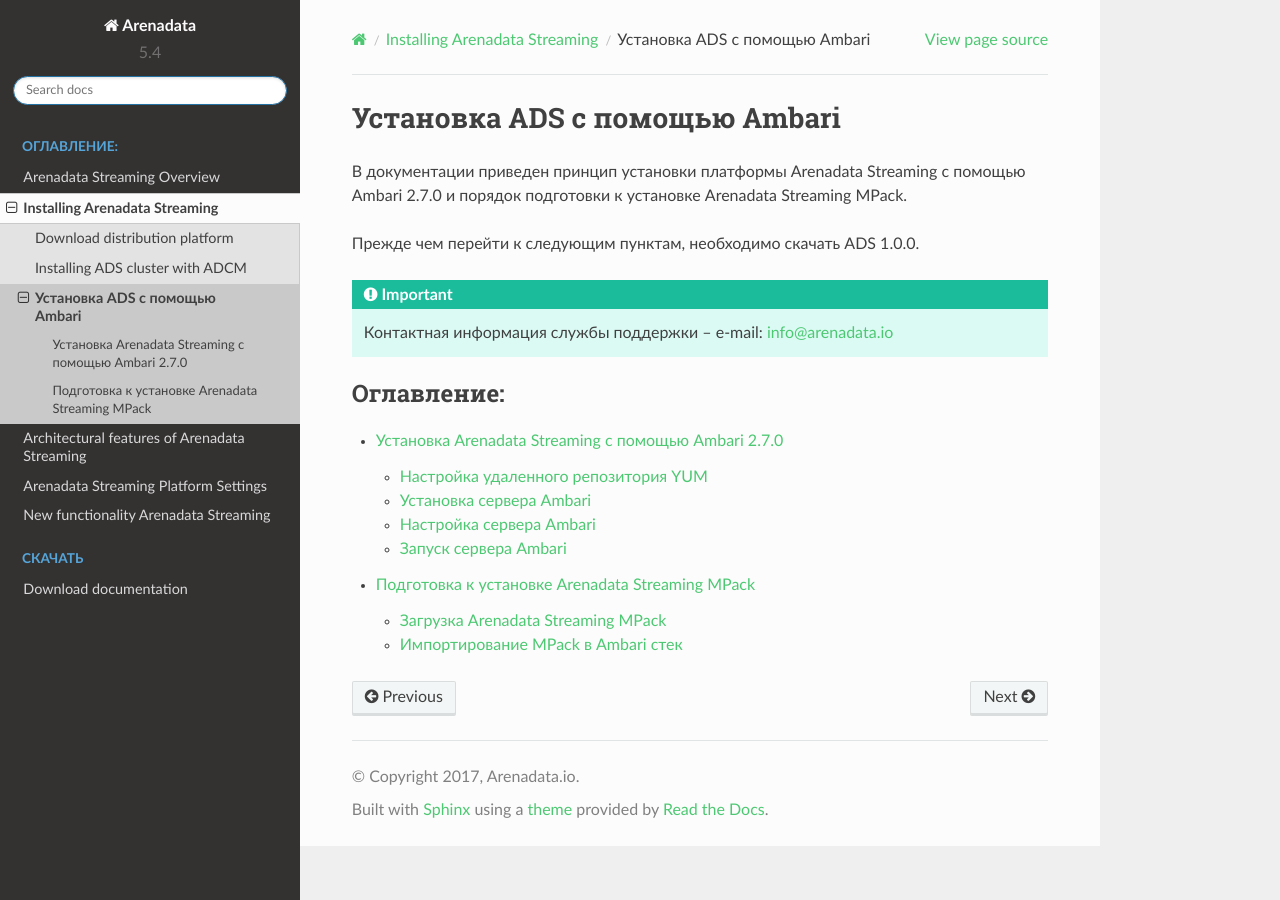
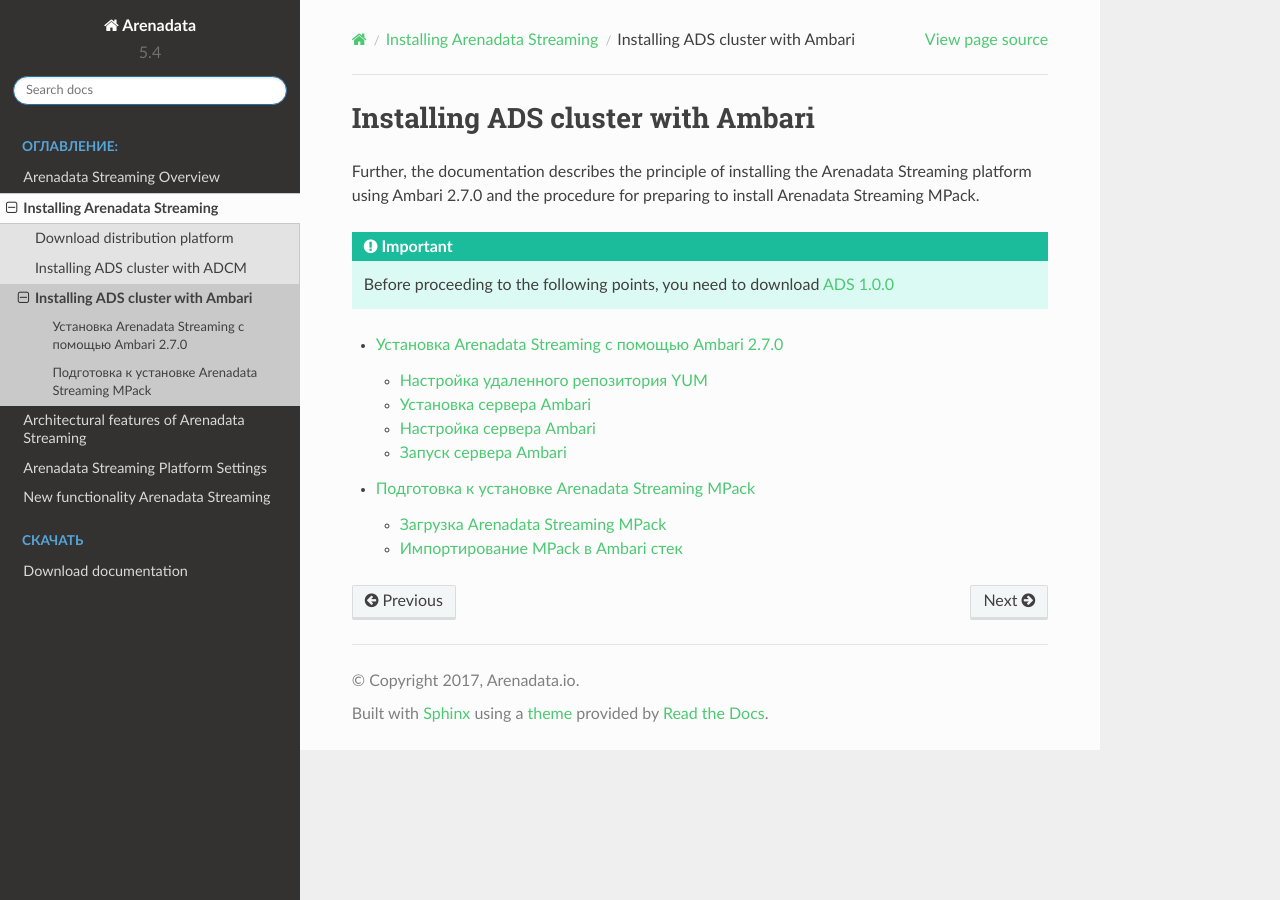
Before and after one commit to arenadata/docs_ads, a Sphinx documentation site: the page built from source/Install/ambari/index.rst, in a window 1280 px wide. Built offline with Sphinx 7.4.7 and the Read the Docs theme 2.0.0, drawn with Linux system fonts in a browser that asks for light colours; pages that are not in the unit, such as notebooks, are missing from menus.

Commit message:
Update index.rst

```diff
--- a/source/Install/ambari/index.rst
+++ b/source/Install/ambari/index.rst
@@ -1,16 +1,13 @@
-Установка ADS c помощью Ambari
-==============================
+Installing ADS cluster with Ambari
+===================================
 
-В документации приведен принцип установки платформы Arenadata Streaming c помощью Ambari 2.7.0 и порядок подготовки к установке Arenadata Streaming MPack.
+Further, the documentation describes the principle of installing the Arenadata Streaming platform using Ambari 2.7.0 and the procedure for preparing to install Arenadata Streaming MPack.
 
-Прежде чем перейти к следующим пунктам, необходимо скачать ADS 1.0.0.
-
-.. important:: Контактная информация службы поддержки -- e-mail: info@arenadata.io
+.. important:: Before proceeding to the following points, you need to download `ADS 1.0.0 <../../downloadr>`_
 
 
 .. toctree::
    :maxdepth: 2
-   :caption: Оглавление:
 
    Ambari
    MPack
```
